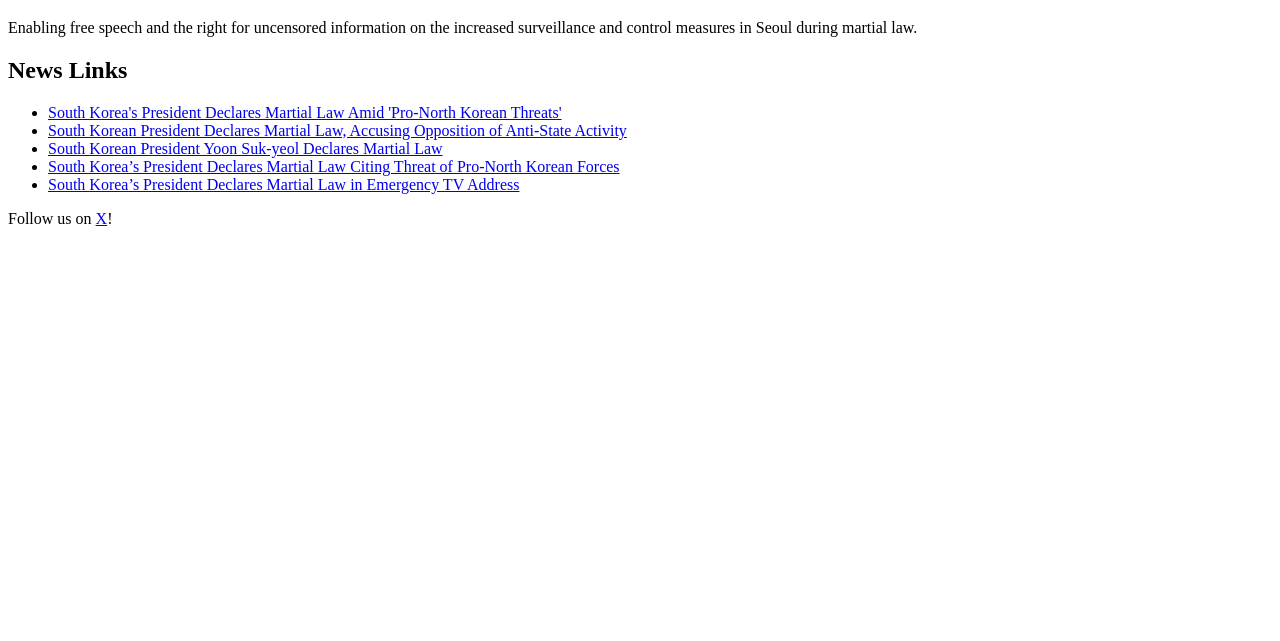
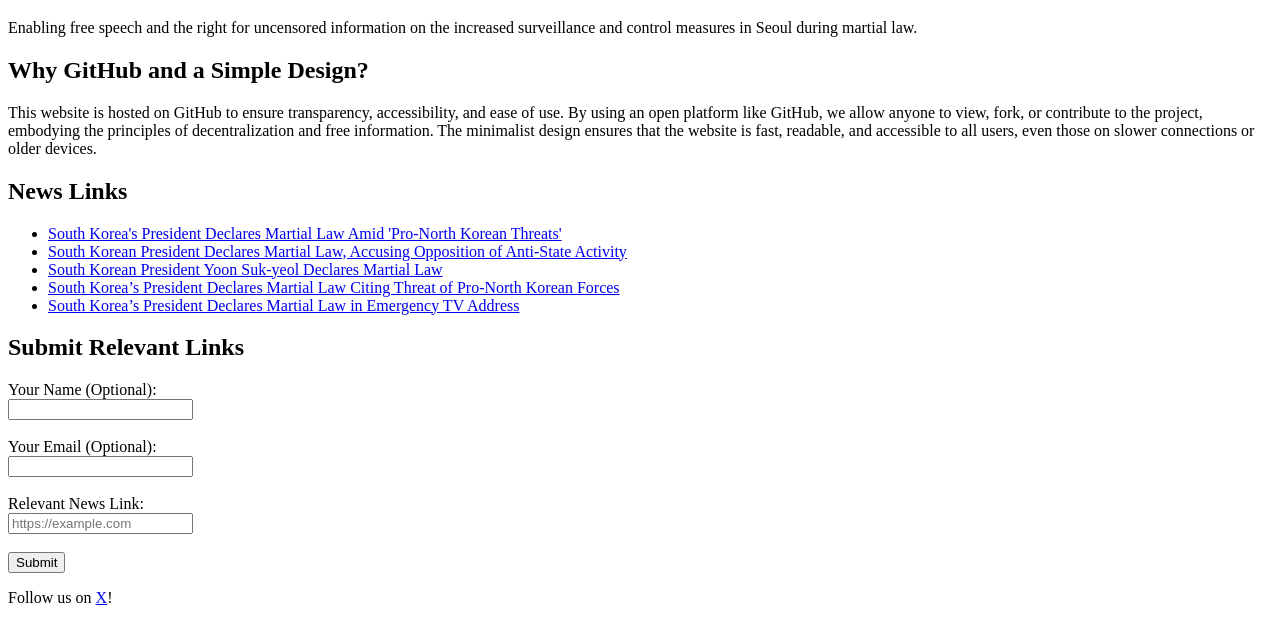
Before and after one commit to SurvelKorea/survellingkorea, a plain HTML site: page index.html in a window 1280 px wide. Shown: the part 61-702 px from the top of the page. Drawn offline with Linux system fonts and the light colour scheme.

Commit message:
Update index.html

```diff
--- a/index.html
+++ b/index.html
@@ -6,6 +6,14 @@
 <body>
     <h1>SeoulSurveillance ($SEOULV)</h1>
     <p>Enabling free speech and the right for uncensored information on the increased surveillance and control measures in Seoul during martial law.</p>
+
+    <h2>Why GitHub and a Simple Design?</h2>
+    <p>
+        This website is hosted on GitHub to ensure transparency, accessibility, and ease of use.
+        By using an open platform like GitHub, we allow anyone to view, fork, or contribute to the project, embodying the principles of decentralization and free information.
+        The minimalist design ensures that the website is fast, readable, and accessible to all users, even those on slower connections or older devices.
+    </p>
+
     <h2>News Links</h2>
     <ul>
         <li><a href="https://www.thesun.ie/news/14297387/south-korea-president-martial-law-north-korea/" target="_blank">South Korea's President Declares Martial Law Amid 'Pro-North Korean Threats'</a></li>
@@ -14,6 +22,21 @@
         <li><a href="https://www.wsj.com/world/asia/south-koreas-president-declares-martial-law-citing-threat-of-pro-north-korean-forces-a1fdc738" target="_blank">South Korea’s President Declares Martial Law Citing Threat of Pro-North Korean Forces</a></li>
         <li><a href="https://www.thescottishsun.co.uk/news/13957410/south-korea-president-martial-law-north-korea/" target="_blank">South Korea’s President Declares Martial Law in Emergency TV Address</a></li>
     </ul>
+
+    <h2>Submit Relevant Links</h2>
+    <form action="https://formspree.io/f/xjkvlblp" method="POST">
+        <label for="name">Your Name (Optional):</label><br>
+        <input type="text" id="name" name="name"><br><br>
+
+        <label for="email">Your Email (Optional):</label><br>
+        <input type="email" id="email" name="email"><br><br>
+
+        <label for="link">Relevant News Link:</label><br>
+        <input type="url" id="link" name="link" placeholder="https://example.com" required><br><br>
+
+        <input type="submit" value="Submit">
+    </form>
+
     <p>Follow us on <a href="https://x.com/KSurvel" target="_blank">X</a>!</p>
 </body>
 </html>
```
